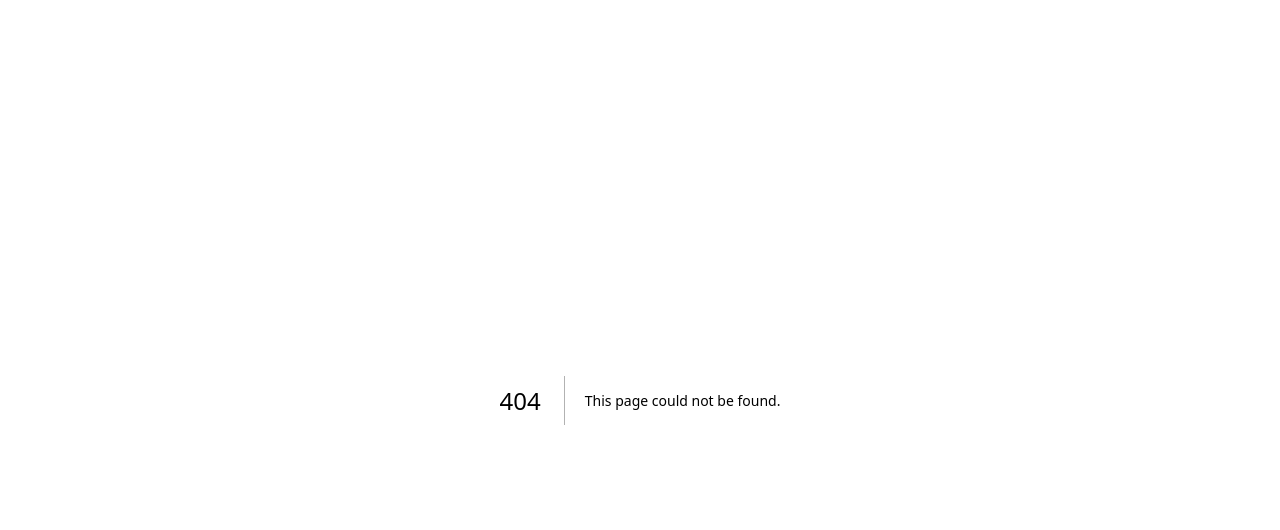
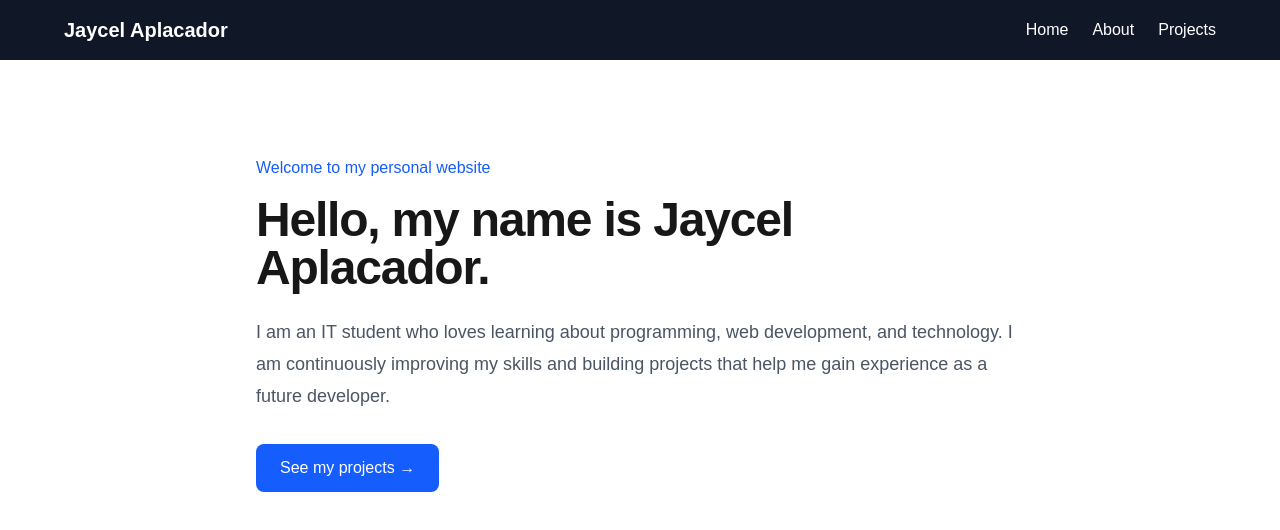
Before and after one commit to Jay-hue830/aplacador_DC304, a Next.js app: page /home in a window 1280 px wide. Before the commit this address had no page. Shown: the top 530 px of the page. Built offline with nearby package versions, Linux system fonts and the light colour scheme.

Commit message:
Build home page

```diff
--- /dev/null
+++ b/app/home/page.tsx
@@ -0,0 +1,30 @@
+import Link from "next/link";
+
+export default function Home() {
+  return (
+    <main className="mx-auto max-w-5xl px-6 py-24">
+      <section className="max-w-3xl">
+        <p className="mb-4 font-medium text-blue-600">
+          Welcome to my personal website
+        </p>
+
+        <h1 className="mb-6 text-5xl font-bold tracking-tight">
+          Hello, my name is Jaycel Aplacador.
+        </h1>
+
+        <p className="mb-8 text-lg leading-8 text-gray-600">
+          I am an IT student who loves learning about programming, web development,
+          and technology. I am continuously improving my skills and building
+          projects that help me gain experience as a future developer.
+        </p>
+
+        <Link
+          href="/projects"
+          className="inline-block rounded-lg bg-blue-600 px-6 py-3 font-medium text-white transition hover:bg-blue-700"
+        >
+          See my projects →
+        </Link>
+      </section>
+    </main>
+  );
+}
--- a/app/layout.tsx
+++ b/app/layout.tsx
@@ -1,3 +1,4 @@
+import Link from "next/link";
 import type { Metadata } from "next";
 import { Geist, Geist_Mono } from "next/font/google";
 import "./globals.css";
@@ -23,7 +24,36 @@ export default function RootLayout({ children }: LayoutProps<"/">) {
       lang="en"
       className={`${geistSans.variable} ${geistMono.variable} h-full antialiased`}
     >
-      <body className="min-h-full flex flex-col">{children}</body>
+      <body className="min-h-full flex flex-col">
+
+        {/* Navigation Bar */}
+        <nav className="bg-gray-900 text-white px-8 py-4">
+          <div className="max-w-6xl mx-auto flex items-center justify-between">
+
+            <Link href="/" className="text-xl font-bold">
+              Jaycel Aplacador
+            </Link>
+
+            <div className="flex gap-6">
+              <Link href="/" className="hover:text-blue-400">
+                Home
+              </Link>
+
+              <Link href="/about" className="hover:text-blue-400">
+                About
+              </Link>
+
+              <Link href="/projects" className="hover:text-blue-400">
+                Projects
+              </Link>
+            </div>
+
+          </div>
+        </nav>
+
+        {children}
+
+      </body>
     </html>
   );
 }
```
